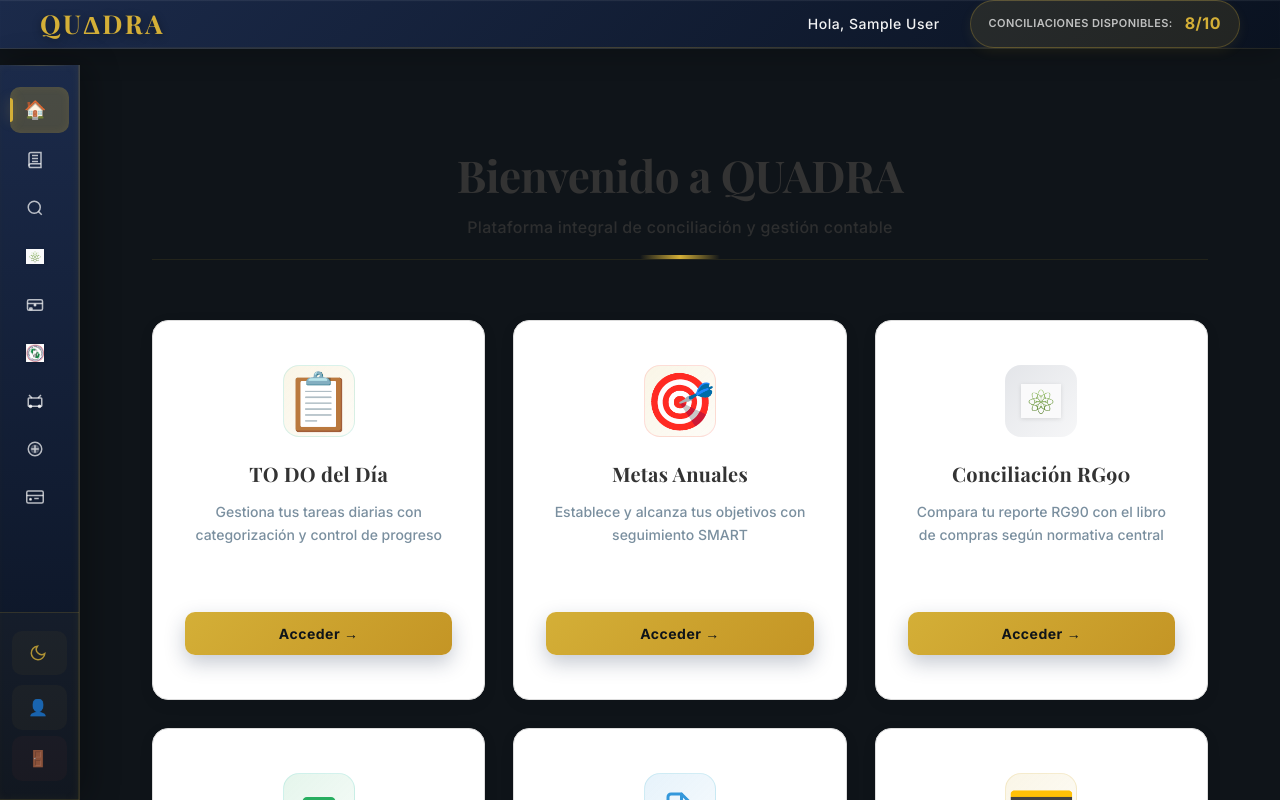
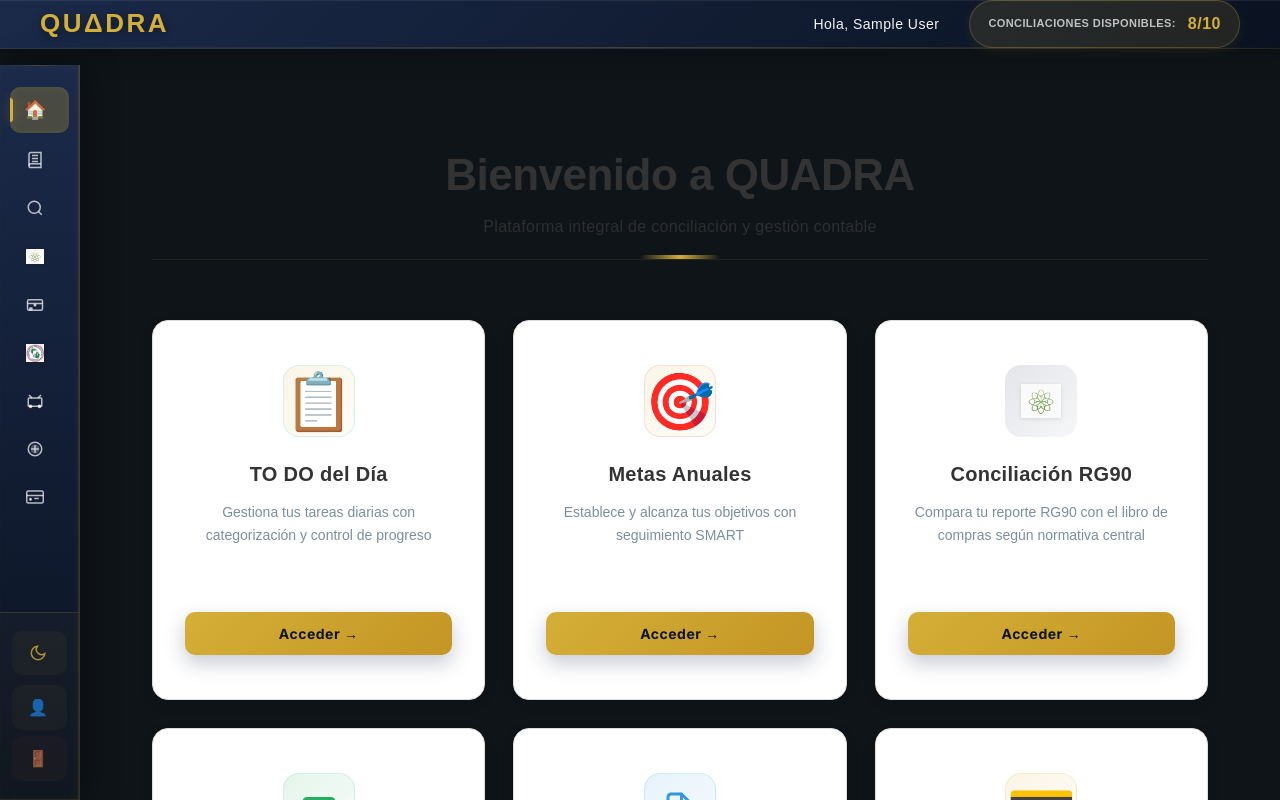
Before and after one commit to fer1-xr/quadra, a React (Vite) app in the folder frontend/: page / in a window 1280 px wide. Shown: the top 800 px of the page. Built offline with nearby package versions, Linux system fonts and the light colour scheme; sample sign-in values are in the browser's storage.

Commit message:
Typography: Change all fonts from Playfair Display and Inter to Arial with bold titles

```diff
--- a/frontend/src/App.css
+++ b/frontend/src/App.css
@@ -27,7 +27,7 @@
 }
 
 body {
-  font-family: 'Inter', -apple-system, BlinkMacSystemFont, 'Segoe UI', 'Roboto', 'Helvetica Neue', sans-serif;
+  font-family: Arial, sans-serif;
   background: var(--bg-page);
   color: var(--text-primary);
   transition: all 0.35s cubic-bezier(0.34, 1.56, 0.64, 1);
@@ -73,7 +73,7 @@ body {
   font-weight: 700;
   letter-spacing: 2.5px;
   color: var(--accent);
-  font-family: 'Playfair Display', serif;
+  font-family: Arial, sans-serif;
   text-shadow: 0 2px 8px rgba(0, 0, 0, 0.4);
   transition: all 0.3s cubic-bezier(0.34, 1.56, 0.64, 1);
   position: relative;
@@ -162,7 +162,7 @@ body {
   font-size: 26px;
   font-weight: 700;
   letter-spacing: -0.5px;
-  font-family: 'Playfair Display', serif;
+  font-family: Arial, sans-serif;
 }
 
 .error-message {
@@ -257,7 +257,7 @@ body {
   font-size: 48px;
   font-weight: 700;
   letter-spacing: 2.5px;
-  font-family: 'Playfair Display', serif;
+  font-family: Arial, sans-serif;
   text-shadow: 0 2px 6px rgba(0, 0, 0, 0.08);
 }
 
@@ -1251,7 +1251,7 @@ body {
   font-size: 44px;
   margin-bottom: 14px;
   font-weight: 700;
-  font-family: 'Playfair Display', serif;
+  font-family: Arial, sans-serif;
   letter-spacing: -0.5px;
   line-height: 1.2;
 }
--- a/frontend/src/styles/Dashboard.css
+++ b/frontend/src/styles/Dashboard.css
@@ -37,7 +37,7 @@
   font-weight: 700;
   margin: 0 0 12px 0;
   color: #d4af37;
-  font-family: 'Playfair Display', serif;
+  font-family: Arial, sans-serif;
   letter-spacing: 1px;
 }
 
@@ -153,7 +153,7 @@
   margin: 0 0 14px 0;
   color: #ffffff;
   letter-spacing: 0.3px;
-  font-family: 'Playfair Display', serif;
+  font-family: Arial, sans-serif;
   position: relative;
   z-index: 1;
 }
@@ -167,6 +167,7 @@
   position: relative;
   z-index: 1;
   font-weight: 400;
+  font-family: Arial, sans-serif;
 }
 
 /* Dark mode improvements */
--- a/frontend/src/styles/Sidebar.css
+++ b/frontend/src/styles/Sidebar.css
@@ -37,7 +37,7 @@
   margin: 0;
   text-align: center;
   text-shadow: 0 2px 6px rgba(0, 0, 0, 0.4);
-  font-family: 'Playfair Display', serif;
+  font-family: Arial, sans-serif;
 }
 
 .sidebar-menu {
```
